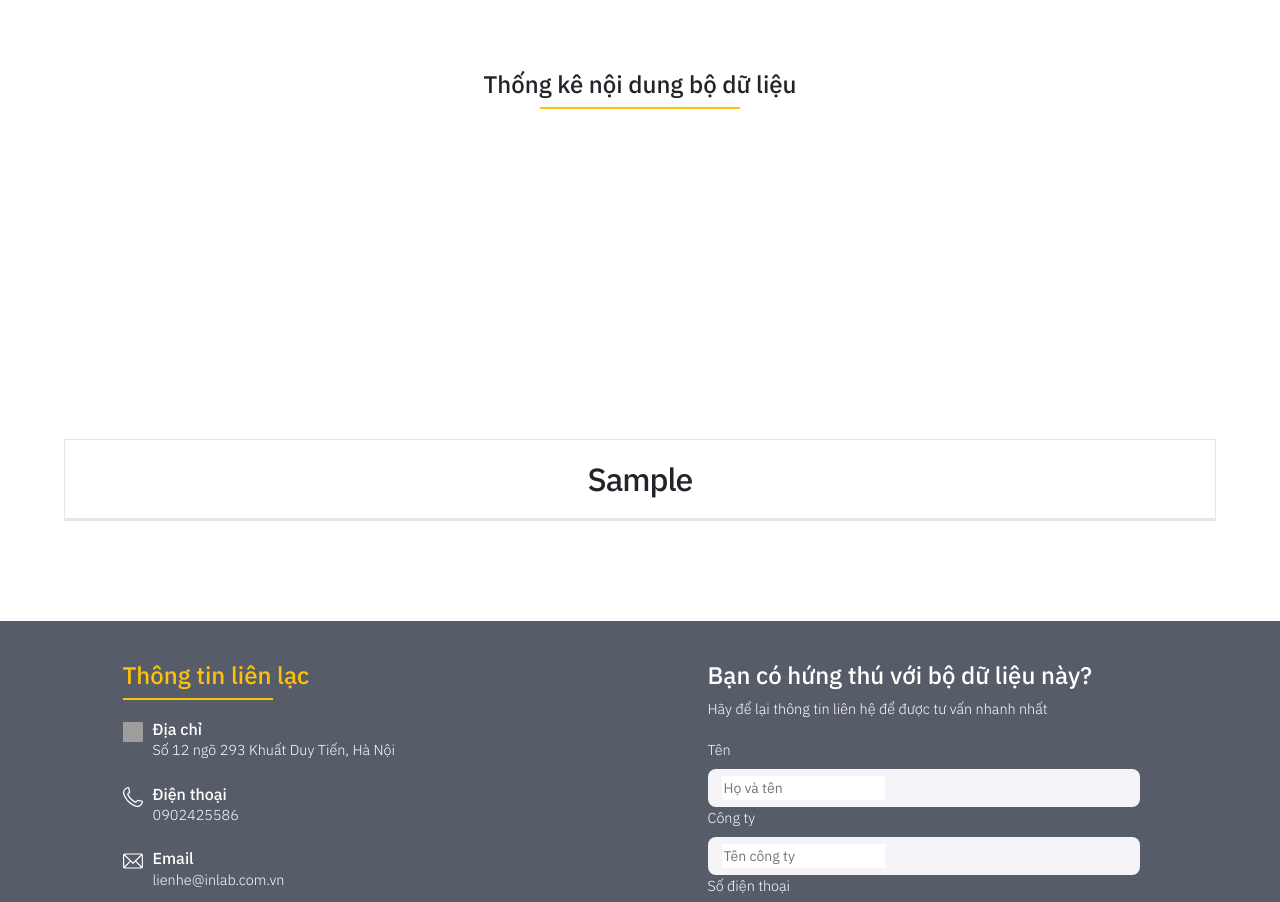
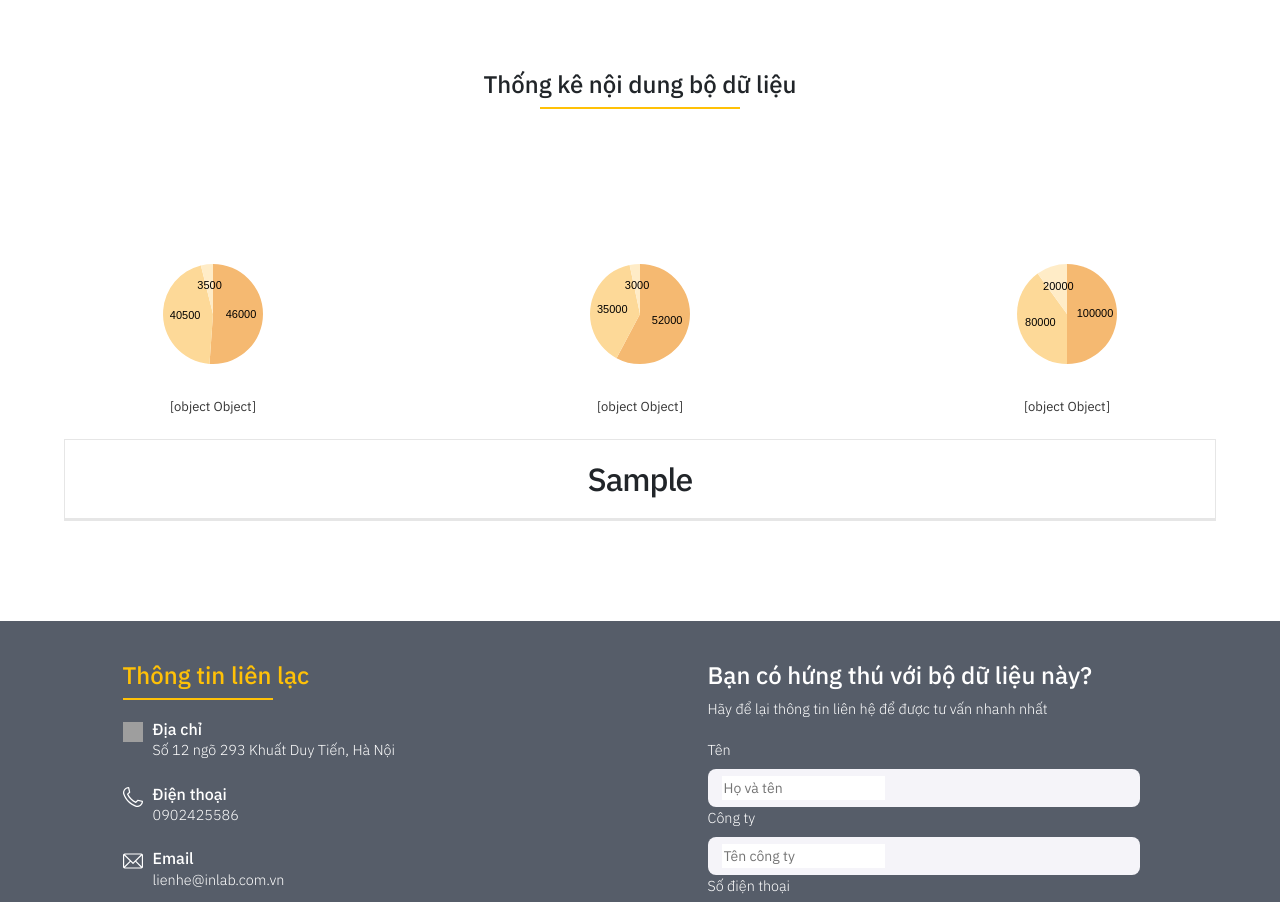
Before and after one commit to inlab-jsc/inlab_web, a Next.js app: page /resources/dataset/treebank_sentiment in a window 1280 px wide. Shown: the part 1300-2202 px from the top of the page. Built offline with nearby package versions, Linux system fonts and the light colour scheme; grey boxes are pictures that could not be loaded.

Commit message:
Add ChartItem + css

```diff
--- /dev/null
+++ b/components/dataset/treebank_sentiment/ChartItem.js
@@ -0,0 +1,87 @@
+import PropTypes from 'prop-types'
+import styles from './chart-item.module.css'
+import echarts from 'echarts'
+import { useEffect } from 'react'
+
+const colorSet = ['#f5b971', '#fdd998', '#ffecc7']
+
+function ChartItem({id, title, name, dataName, dataValue}){
+
+
+  useEffect(() => {
+    let dataArr = new Array()
+    dataName.forEach((name, i) => {
+    dataArr[i] = {value: dataValue[i], name: name, itemStyle: {color: colorSet[i]}}
+    })
+
+    const option = {
+      title: {
+          text: {title},
+          bottom: '20',
+          left: 'center',
+          textStyle: {
+            fontSize: 13,
+            fontFamily: 'IBM Plex Sans',
+          },
+      },
+      tooltip: {
+          trigger: 'item',
+          formatter: '{a} <br/>{b} : {c} ({d}%)',
+          textStyle: {
+            fontSize: 11,
+            fontFamily: 'IBM Plex Sans',
+          },
+      },
+      legend: {
+          orient: 'vertical',
+          left: 'left',
+          data: {dataName},
+          textStyle: {
+            fontSize: 11,
+            fontFamily: 'IBM Plex Sans',
+          },
+      },
+      series: [
+          {
+              type: 'pie',
+              name: {name},
+              radius: '40%',
+              data: dataArr,
+              label: {
+                normal: {
+                  formatter: '{c}',
+                    position: 'inside',
+                    textStyle: {
+                      color: '#000',
+                      fontSize: 11,
+                    }
+                }
+            },
+              emphasis: {
+                  itemStyle: {
+                      shadowBlur: 10,
+                      shadowOffsetX: 0,
+                      shadowColor: 'rgba(0, 0, 0, 0.5)'
+                  }
+              }
+          }
+      ]
+    };
+    var chart = echarts.init(document.getElementById(id));
+    chart.setOption(option);
+  }, [])
+
+
+  return(
+    <div id={id} className={styles.chart} data-aos="fade-up"></div>
+  )
+}
+
+ChartItem.propTypes={
+  id:PropTypes.string.isRequired,
+  title:PropTypes.string.isRequired,
+  name:PropTypes.string.isRequired,
+  dataName:PropTypes.array.isRequired,
+  dataValue:PropTypes.array.isRequired,
+}
+export default React.memo(ChartItem)
--- /dev/null
+++ b/components/dataset/treebank_sentiment/chart-item.module.css
@@ -0,0 +1,6 @@
+.chart {
+  height: 250px;
+  width: 250px;
+  margin: 0 auto;
+  margin-top: 50px;
+}
--- a/package.json
+++ b/package.json
@@ -16,6 +16,7 @@
     "bootstrap": "^4.5.0",
     "cookie": "^0.4.1",
     "dotenv": "^8.2.0",
+    "echarts": "^4.8.0",
     "jsonwebtoken": "^8.5.1",
     "next": "^9.4.4",
     "pg-promise": "^10.5.8",
--- a/pages/resources/dataset/treebank_sentiment.js
+++ b/pages/resources/dataset/treebank_sentiment.js
@@ -2,8 +2,33 @@ import Head from 'next/head'
 import styles from '@styles/treebank-sentiment.module.css'
 import Header from '@components/Header'
 import Column from '@components/index/Column'
-import ContactItem from '@components/dataset/ContactItem'
-import FormItem from '@components/dataset/FormItem'
+import ContactItem from '@components/dataset/treebank_sentiment/ContactItem'
+import FormItem from '@components/dataset/treebank_sentiment/FormItem'
+import ChartItem from '@components/dataset/treebank_sentiment/ChartItem'
+
+const chart1 = {
+  id: "sentimentScore",
+  title: "Tỉ lệ các câu có sắc thái \ntích cực/ tiêu cực/ trung tính\n trên tổng số câu",
+  name: "Liệt kê số điểm sắc thái của các câu",
+  dataName: ['Câu positive', 'Câu negative', 'Câu neutral'],
+  dataValue: [46000, 40500, 3500],
+}
+
+const chart2 = {
+  id: "wordNumInSenc",
+  title: "Tỉ lệ các câu \nphân chia theo số từ có trong câu",
+  name: "Số từ trong một câu",
+  dataName: ['Câu chứa 10-15 từ', 'Câu chứa nhiều hơn 15 từ', 'Câu chứa dưới 10 từ'],
+  dataValue: [52000, 35000, 3000],
+}
+
+const chart3 = {
+  id: "totalSentimentWord",
+  title: "Tỉ lệ các từ mang sắc thái\n tích cực/ tiêu cực/ trung tính\n trên tổng số từ",
+  name: "Tổng số từ theo sắc thái trong dataset",
+  dataName: ['Từ positive', 'Từ negative', 'Từ neutral'],
+  dataValue: [100000, 80000, 20000],
+}
 
 export default function Dataset() {
   return (
@@ -60,9 +85,12 @@ export default function Dataset() {
           <h3 className={styles.title}>Thống kê nội dung bộ dữ liệu</h3>
           <div className={styles['yellow-line']}></div>
           <div className={styles['chart-container']}>
-            <div id={styles.sentimentScore} className={styles.chart} style={{gridArea: 'pie1'}} data-aos="fade-up"></div>
+            <ChartItem id={chart1.id} name={chart1.name} title={chart1.title} dataName={chart1.dataName} dataValue={chart1.dataValue} />
+            <ChartItem id={chart2.id} name={chart2.name} title={chart2.title} dataName={chart2.dataName} dataValue={chart2.dataValue} />
+            <ChartItem id={chart3.id} name={chart3.name} title={chart3.title} dataName={chart3.dataName} dataValue={chart3.dataValue} />
+            {/* <div id={styles.sentimentScore} className={styles.chart} style={{gridArea: 'pie1'}} data-aos="fade-up"></div>
             <div id={styles.wordNumInSenc} className={styles.chart}  style={{gridArea: 'pie2'}} data-aos="fade-up"></div>
-            <div id={styles.totalSentimentWord} className={styles.chart}  style={{gridArea: 'pie3'}} data-aos="fade-up"></div>
+            <div id={styles.totalSentimentWord} className={styles.chart}  style={{gridArea: 'pie3'}} data-aos="fade-up"></div> */}
           </div>
         </div>
 
--- a/styles/treebank-sentiment.module.css
+++ b/styles/treebank-sentiment.module.css
@@ -166,18 +166,10 @@
 
 /* Chart Box */
 .chart-container {
-  display: grid;
-  grid-template-areas:
-  "pie1 pie2 pie3";
+  display: flex;
+  justify-content: space-around;
   width: 100%;
   margin-top: 30px;
-}
-
-.chart {
-  height: 250px;
-  width: 250px;
-  margin: 0 auto;
-  margin-top: 50px;
 }
 
 .bar {
```
Also changed, not shown: components/dataset/treebank_sentiment/ContactItem.js (renamed from components/dataset/ContactItem.js), components/dataset/treebank_sentiment/FormItem.js (renamed from components/dataset/FormItem.js), components/dataset/treebank_sentiment/contact-item.module.css (renamed from components/dataset/contact-item.module.css), components/dataset/treebank_sentiment/form-item.module.css (renamed from components/dataset/form-item.module.css), 1 other file (tests, documents, lock files or other folders).
